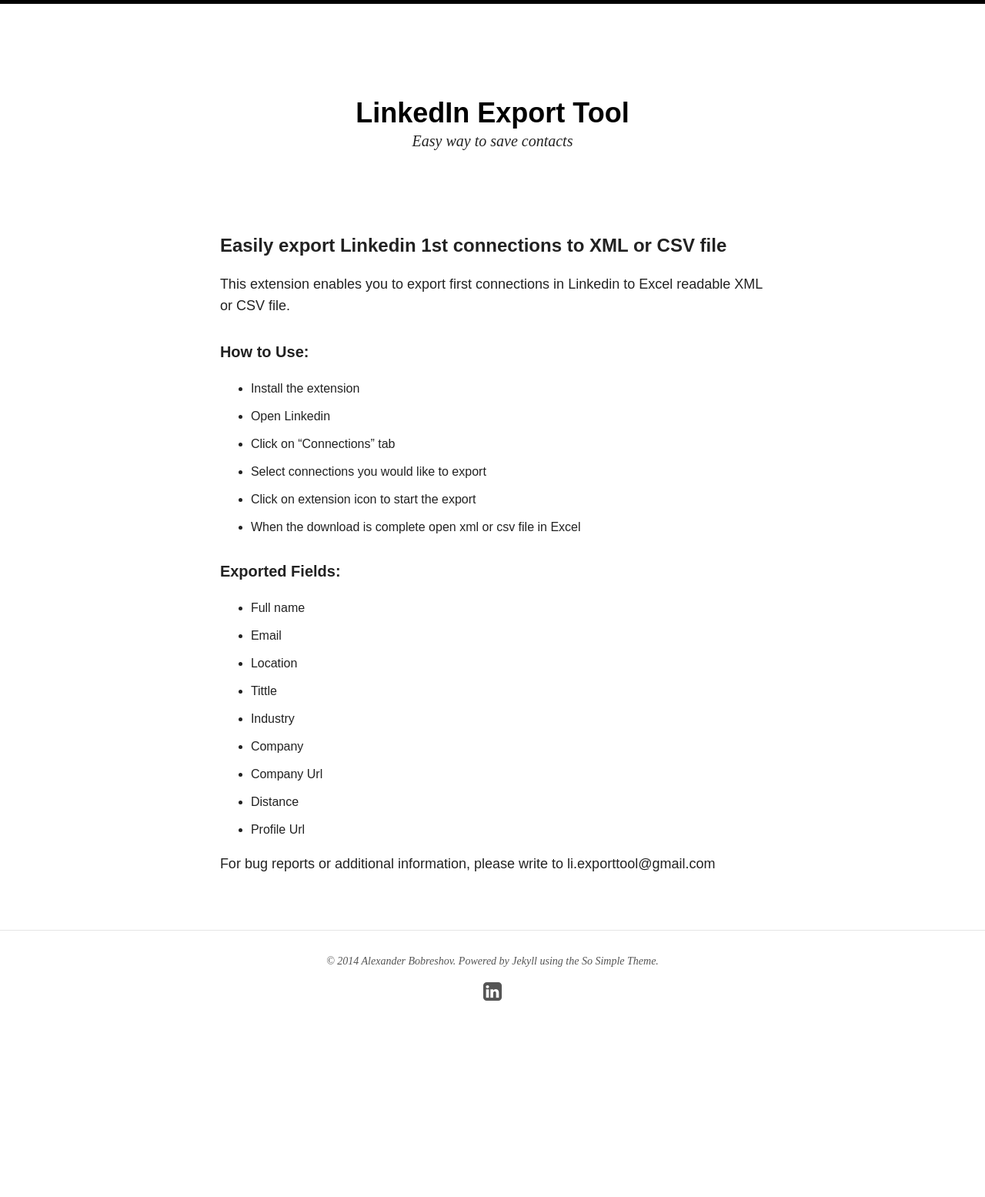
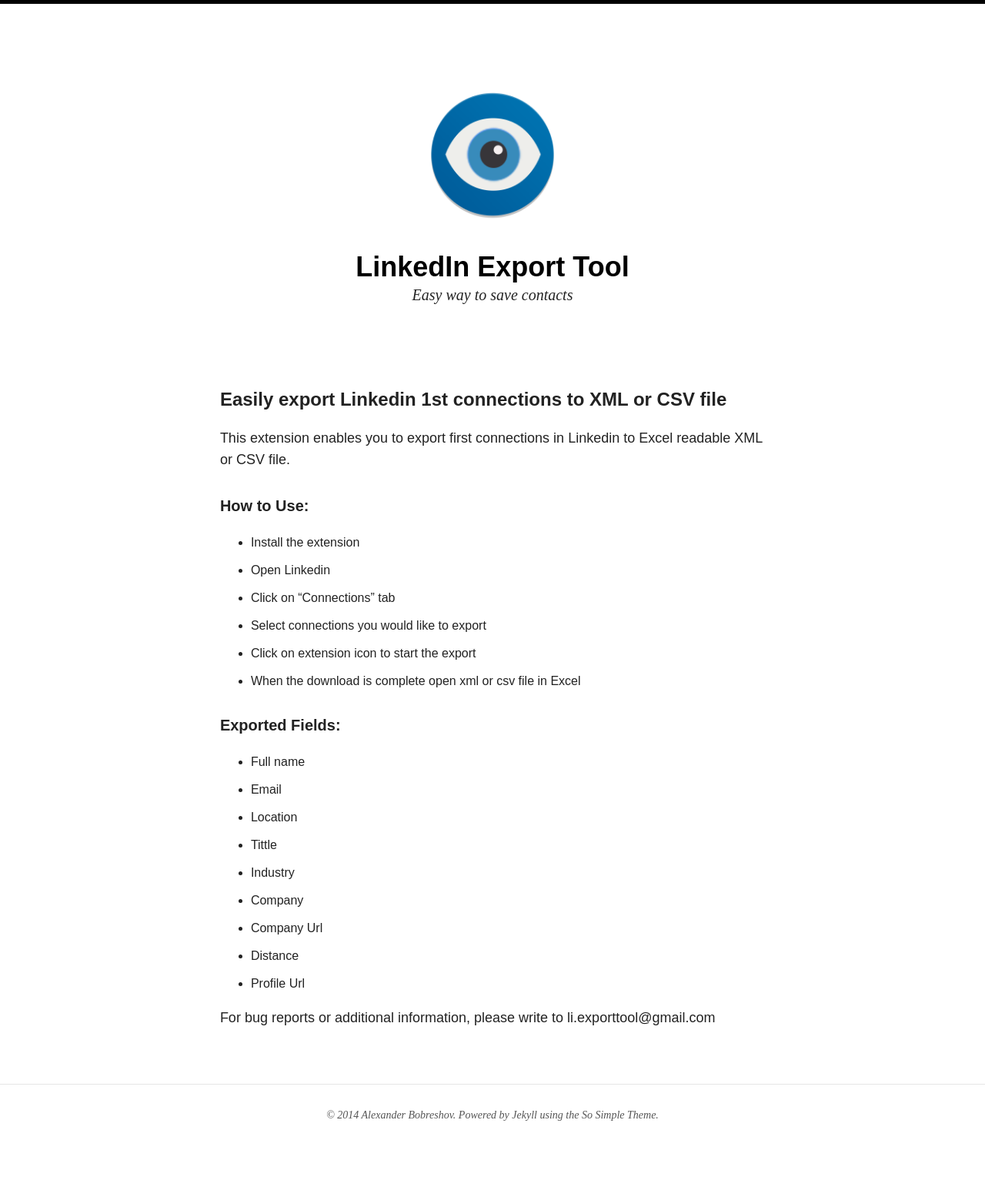
Before and after one commit to abobreshov/linkedInExportTool, a Jekyll site: the page built from index.md, in a window 1280 px wide. Shown: the whole page at 77% size. Built offline with Jekyll 4.4.1, drawn with Linux system fonts in a browser that asks for light colours; nearby versions of some CDN libraries; before the commit the page ends 1400 px from its top, so only the background shows below that.

Commit message:
Author photo, favicon and logo added

```diff
--- a/_config.yml
+++ b/_config.yml
@@ -3,9 +3,9 @@
 title: LinkedIn Export Tool
 locale: en_US
 description: Easy way to save contacts
-logo:
+logo: logo-400.png
 search: false
-url:
+url: http://linkedinexporttool.com/
 
 
 # Jekyll configuration
@@ -33,11 +33,11 @@
 # Site owner
 owner:
   name: Alexander Bobreshov
-  avatar: bio-photo.jpg
-  email: you@email.com
+  avatar: AlexB-400.jpg
+  email: li.exporttool@gmail.com
   disqus-shortname:
   github:
-  linkedin: alexander-bobreshov/3a/b13/15a
+  linkedin:
   google:
     plus: #username
     analytics:
```
Also changed, not shown: favicon.ico (added), images/AlexB-400.jpg (added), images/logo-400.png (added), images/michael-rose-photo.jpg (deleted), images/simple-search-screenshot.jpg (deleted), images/site-logo.png (deleted).
